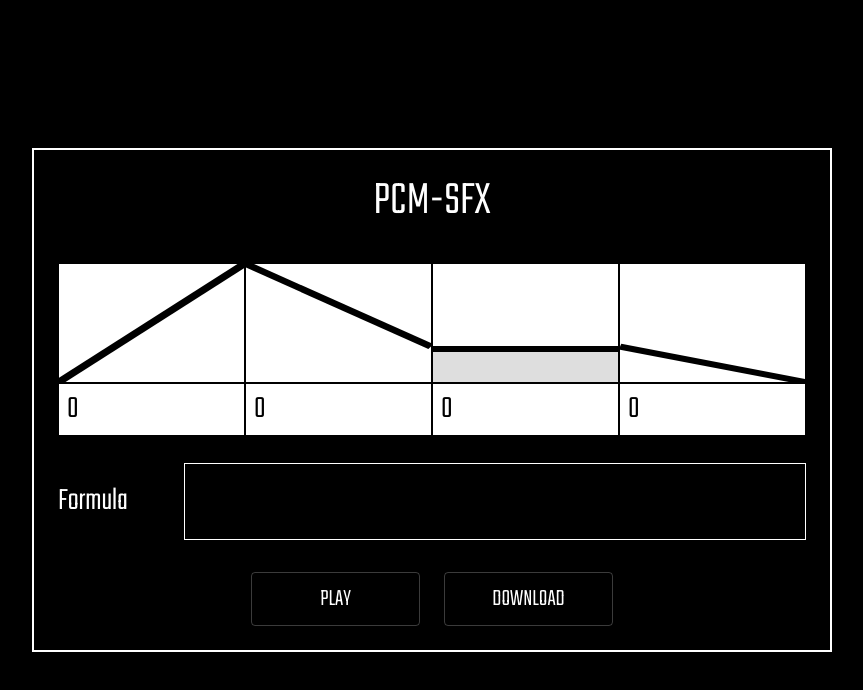
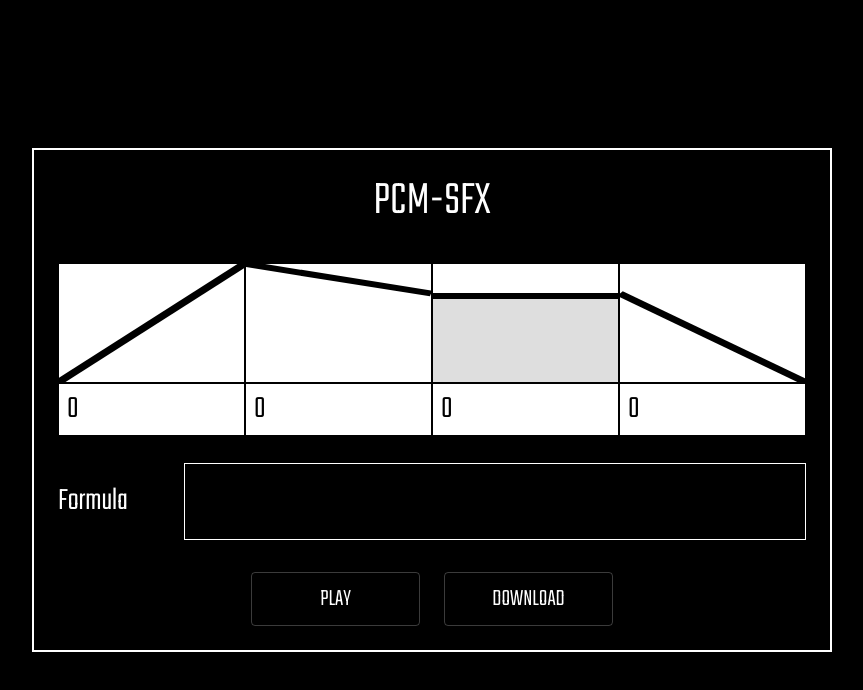
Before and after one commit to threadsmind/pcm-sfx, a React app: page / in a window 1280 px wide. Shown: the top 690 px of the page, without its empty margins (208-1071 px from the left). Built offline with nearby package versions, Linux system fonts and the light colour scheme.

Commit message:
Connected the ADSR envelope display to the data context

```diff
--- a/src/components/AdsrEnvelope.js
+++ b/src/components/AdsrEnvelope.js
@@ -1,8 +1,9 @@
 import { Slider, Grid } from '@material-ui/core';
 import { styled } from '@material-ui/core/styles';
 import Linear from '@/svg/Linear';
-import React from 'react';
+import React, { useContext } from 'react';
 import content from 'utils/content';
+import { PcmDataContext } from '@/context/PcmDataContext';
 
 const EnvelopeContainer = styled(Grid)(
   () => ({
@@ -42,7 +43,7 @@ const StyledSlider = styled(Slider)(
 const valueText = (value) => `${value}%`;
 
 const AdsrEnvelope = ({ type, classes }) => {
-  const value = 30;
+  const { sustainVolume, setSustainVolume, DEFAULT_VALUE } = useContext(PcmDataContext);
   const adsrContent = content.adsrDisplay;
 
   return (
@@ -51,11 +52,14 @@ const AdsrEnvelope = ({ type, classes }) => {
         <StyledSlider
           orientation="vertical"
           getAriaValueText={valueText}
-          defaultValue={value}
+          defaultValue={DEFAULT_VALUE}
           aria-label={`${adsrContent[type]} ${adsrContent.volume}`}
+          onChange={(_, newValue) => {
+            setSustainVolume(newValue);
+          }}
         />
       ) : (
-        <Linear type={type} value={value} />
+        <Linear type={type} value={sustainVolume} />
       )}
     </EnvelopeContainer>
   );
```
